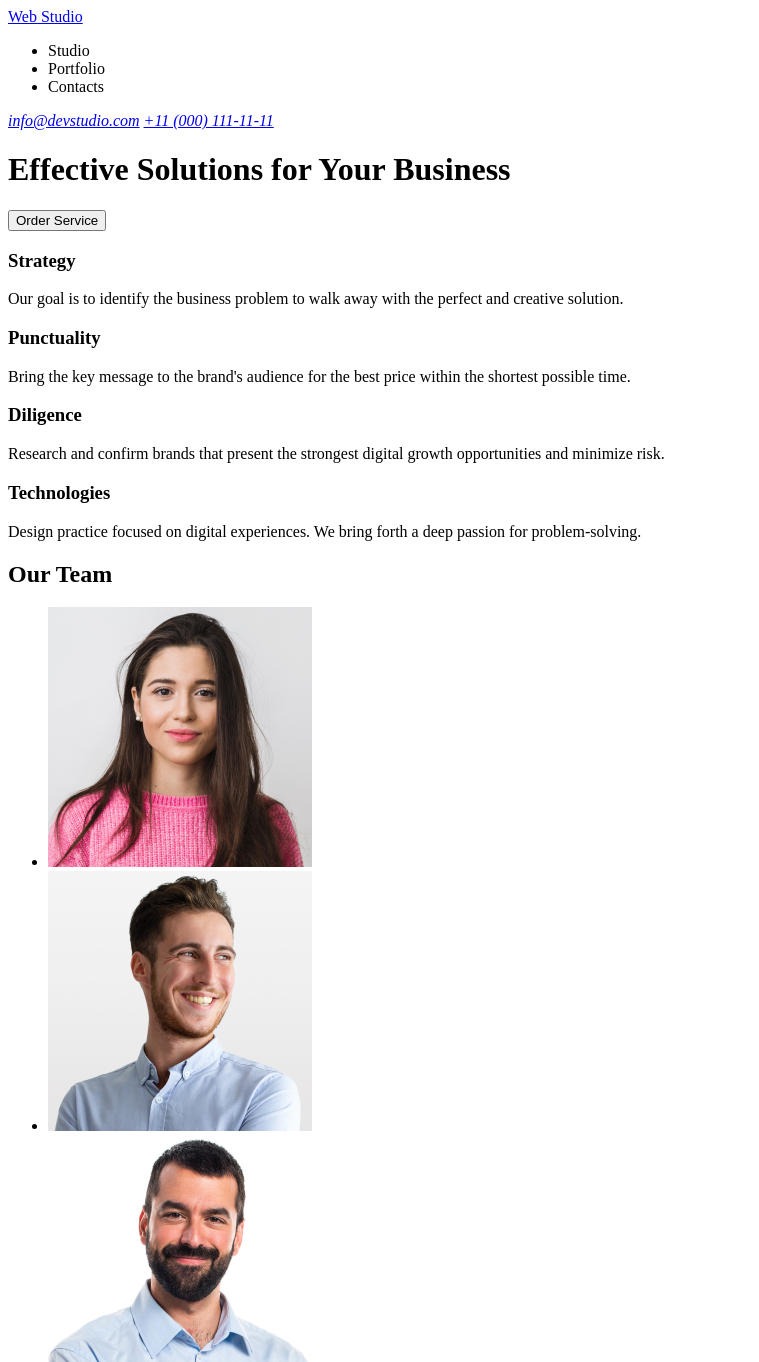
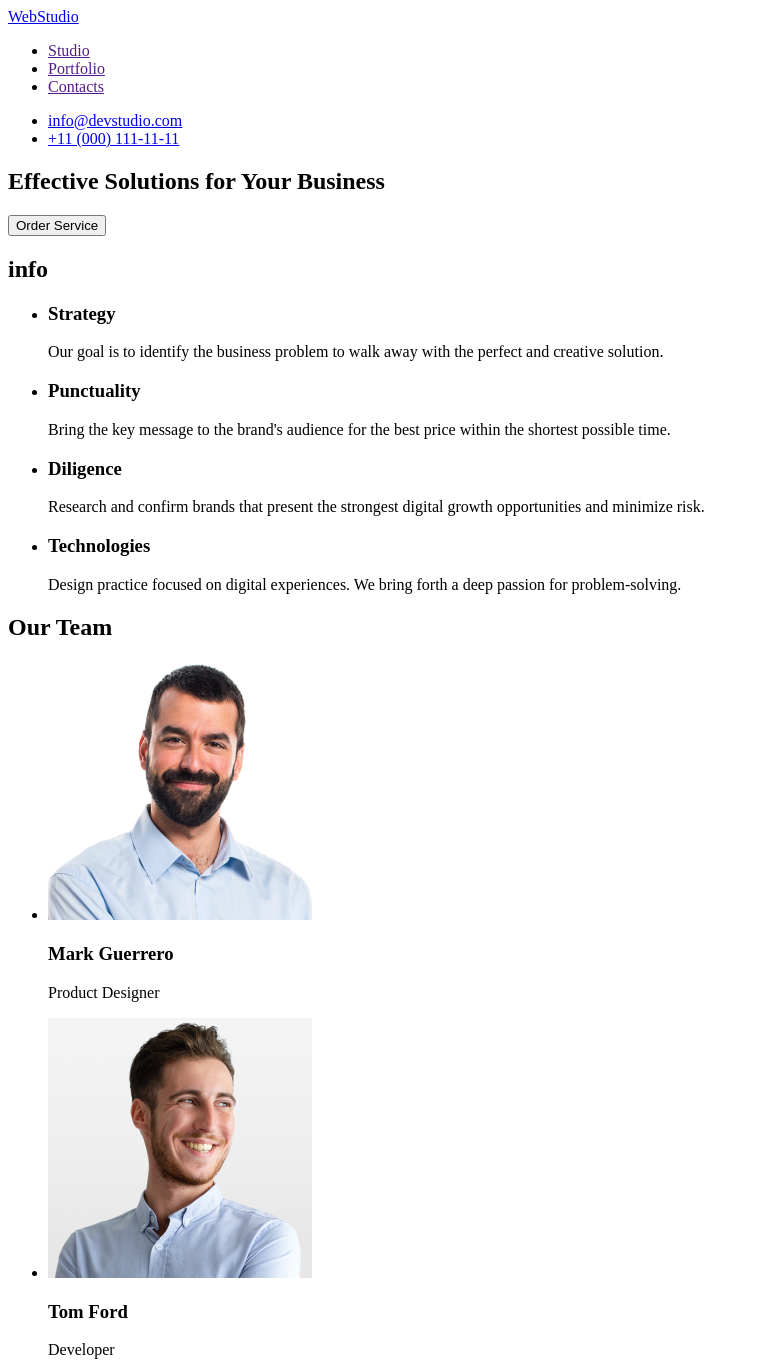
Before and after one commit to GRMxSR/goit-markup-hw-01, a plain HTML site: page index.html in a window 1280 px wide. Shown: the top 1362 px of the page, without its empty margins (0-759 px from the left). Drawn offline with Linux system fonts and the light colour scheme.

Commit message:
update index.html

```diff
--- a/index.html
+++ b/index.html
@@ -7,57 +7,112 @@
   </head>
   <body>
     <header>
-      <a href="/">Web Studio</a>
+      <a href="./index.html"> WebStudio</a>
       <nav>
         <ul>
-          <li>Studio</li>
-          <li>Portfolio</li>
-          <li>Contacts</li>
+          <li><a href="">Studio</a></li>
+          <li><a href="">Portfolio</a></li>
+          <li><a href="">Contacts</a></li>
         </ul>
       </nav>
-      <address>
-        <a href="mailto:info@devstudio.com">info@devstudio.com</a>
-        <a href="tel:+110001111111">+11 (000) 111-11-11</a>
-      </address>
+      <ul>
+        <li><a href="mailto:info@devstudio.com">info@devstudio.com</a></li>
+        <li><a href="tel:+110001111111">+11 (000) 111-11-11</a></li>
+      </ul>
     </header>
+
     <main>
+      <section>
         <h1>Effective Solutions for Your Business</h1>
         <button type="button">Order Service</button>
+      </section>
+
+      <section>
+        <h2>info</h2>
+        <ul>
+          <li>
             <h3>Strategy</h3>
             <p>
               Our goal is to identify the business problem to walk away with the
               perfect and creative solution.
             </p>
+          </li>
+          <li>
             <h3>Punctuality</h3>
             <p>
-        Bring the key message to the brand's audience for the best price within
-        the shortest possible time.
+              Bring the key message to the brand's audience for the best price
+              within the shortest possible time.
             </p>
+          </li>
+          <li>
             <h3>Diligence</h3>
             <p>
-        Research and confirm brands that present the strongest digital growth
-        opportunities and minimize risk.
+              Research and confirm brands that present the strongest digital
+              growth opportunities and minimize risk.
             </p>
+          </li>
+          <li>
             <h3>Technologies</h3>
             <p>
-        Design practice focused on digital experiences. We bring forth a deep
-        passion for problem-solving.
+              Design practice focused on digital experiences. We bring forth a
+              deep passion for problem-solving.
             </p>
+          </li>
+        </ul>
+      </section>
+      <section>
         <h2>Our Team</h2>
         <ul>
           <li>
-          <img src="images/img-1.jpg" width="264" height="260" />
+            <img
+              src="./images/img-3.jpg"
+              width="264"
+              height="260"
+              alt="Product Designer"
+            />
+            <h3>Mark Guerrero</h3>
+            <p>Product Designer</p>
           </li>
           <li>
-          <img src="images/img-2.jpg" width="264" height="260" />
+            <img
+              src="./images/img-2.jpg"
+              width="264"
+              height="260"
+              alt="Developer"
+            />
+            <h3>Tom Ford</h3>
+            <p>Developer</p>
           </li>
           <li>
-          <img src="images/img-3.jpg" width="264" height="260" />
+            <img
+              src="./images/img-1.jpg"
+              width="264"
+              height="260"
+              alt="Marketing"
+            />
+            <h3>Camila Garcia</h3>
+            <p>Marketing</p>
           </li>
+
           <li>
-          <img src="images/img.jpg" width="264" height="260" />
+            <img
+              src="./images/img.jpg"
+              width="264"
+              height="260"
+              alt="UI Designer"
+            />
+            <h3>Daniel Wilson</h3>
+            <p>UI Designer</p>
           </li>
         </ul>
+      </section>
     </main>
+    <footer>
+      <a href="./index.html"> WebStudio</a>
+      <p>
+        Increase the flow of customers and sales for your business with digital
+        marketing & growth solutions.
+      </p>
+    </footer>
   </body>
 </html>
```
Lines whose indentation alone changed are shown as unchanged.
